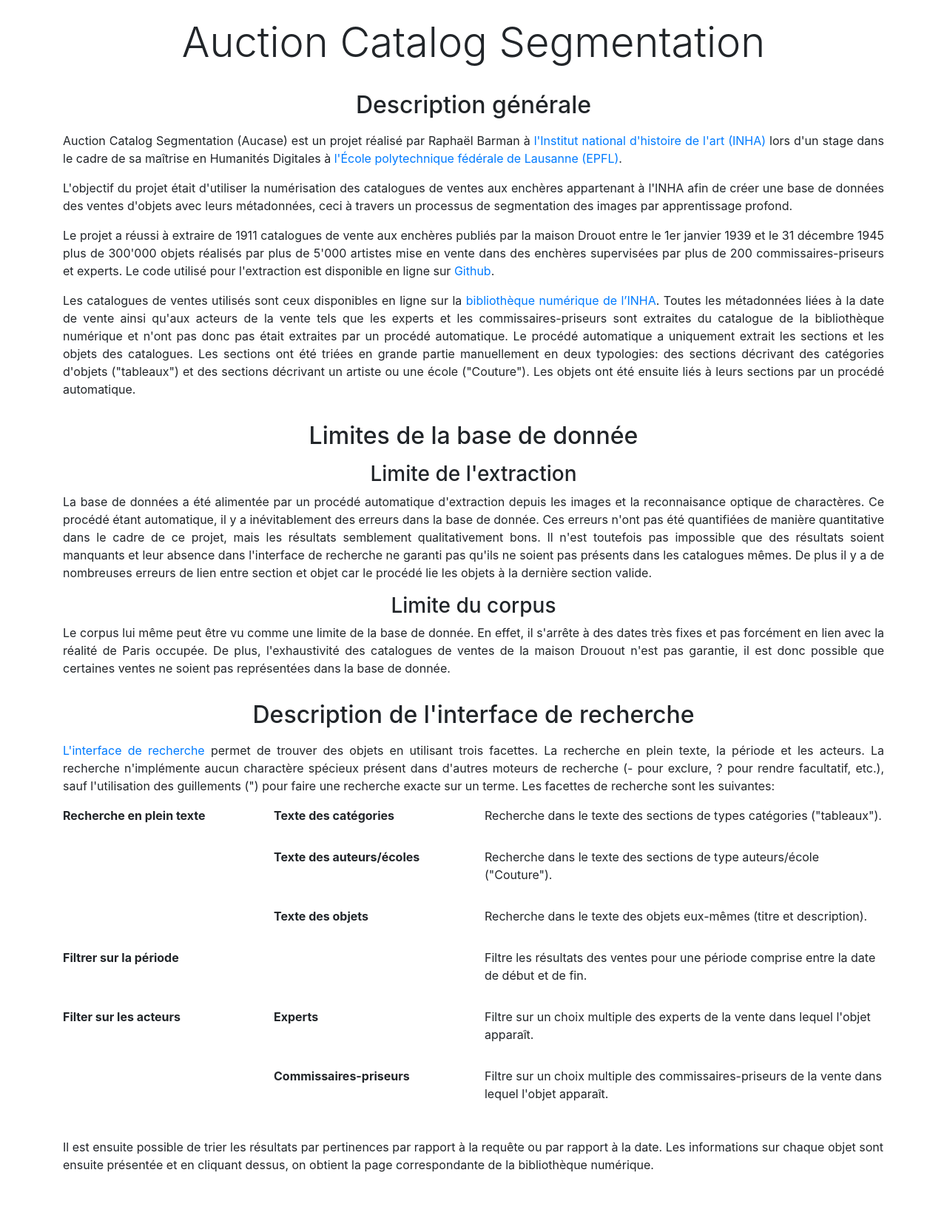
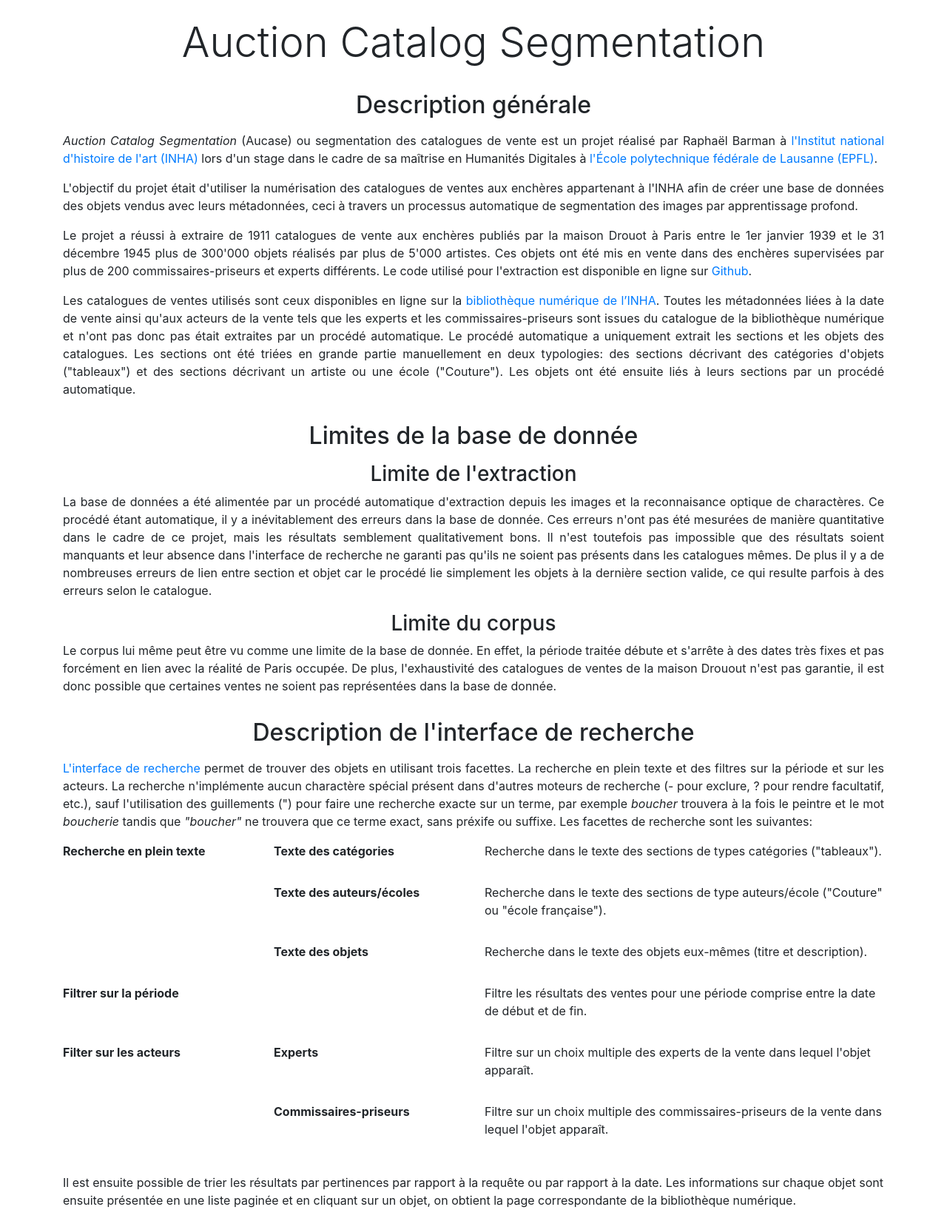
Before and after one commit to raphaelBarman/aucase-inha-frontend, a Flask app: page / in a window 1280 px wide. Shown: the part 56-1706 px from the top of the page at 74% size. Before the commit the page ends 1640 px from the top, so only its background shows below. Run offline with Flask 2, Linux system fonts and the light colour scheme; parts of the project's set-up code (start-up, migrations or seed data) failed here and were passed over; some libraries are stand-ins or nearby versions.

Commit message:
Better home page and readme + zip rather than gzip

```diff
--- a/app/templates/index.html
+++ b/app/templates/index.html
@@ -3,31 +3,31 @@
     <h1 class="text-center display-4 mt-4" id="title">Auction Catalog Segmentation</h1>
     <h2 class="text-center">Description générale</h2>
     <p class="text-justify">
-        Auction Catalog Segmentation (Aucase) est un projet réalisé par Raphaël Barman à <a href="https://inha.fr">l'Institut national d'histoire de l'art (INHA)</a> lors d'un stage dans le cadre de sa maîtrise en Humanités Digitales à <a href="https://epfl.ch"> l'École polytechnique fédérale de Lausanne (EPFL)</a>.
+        <i>Auction Catalog Segmentation</i> (Aucase) ou segmentation des catalogues de vente est un projet réalisé par Raphaël Barman à <a href="https://inha.fr">l'Institut national d'histoire de l'art (INHA)</a> lors d'un stage dans le cadre de sa maîtrise en Humanités Digitales à <a href="https://epfl.ch">l'École polytechnique fédérale de Lausanne (EPFL)</a>.
     </p>
 
     <p class="text-justify">
-        L'objectif du projet était d'utiliser la numérisation des catalogues de ventes aux enchères appartenant à l'INHA afin de créer une base de données des ventes d'objets avec leurs métadonnées, ceci à travers un processus de segmentation des images par apprentissage profond.
+        L'objectif du projet était d'utiliser la numérisation des catalogues de ventes aux enchères appartenant à l'INHA afin de créer une base de données des objets vendus avec leurs métadonnées, ceci à travers un processus automatique de segmentation des images par apprentissage profond.
     </p>
     <p class="text-justify">
-        Le projet a réussi à extraire de 1911 catalogues de vente aux enchères publiés par la maison Drouot entre le 1er janvier 1939 et le 31 décembre 1945 plus de 300'000 objets réalisés par plus de 5'000 artistes mise en vente dans des enchères supervisées par plus de 200 commissaires-priseurs et experts. Le code utilisé pour l'extraction est disponible en ligne sur <a href="https://github.com/raphaelBarman/aucase-inha">Github</a>.
+        Le projet a réussi à extraire de 1911 catalogues de vente aux enchères publiés par la maison Drouot à Paris entre le 1er janvier 1939 et le 31 décembre 1945 plus de 300'000 objets réalisés par plus de 5'000 artistes. Ces objets ont été mis en vente dans des enchères supervisées par plus de 200 commissaires-priseurs et experts différents. Le code utilisé pour l'extraction est disponible en ligne sur <a href="https://github.com/raphaelBarman/aucase-inha">Github</a>.
     </p>
     <p class="text-justify">
-        Les catalogues de ventes utilisés sont ceux disponibles en ligne sur la <a href="https://bibliotheque-numerique.inha.fr/collection/?&refine[Categories][]=Imprim%C3%A9s&refine[Categories][]=Imprim%C3%A9s$$$Catalogues%20de%20vente">bibliothèque numérique de l’INHA</a>. Toutes les métadonnées liées à la date de vente ainsi qu'aux acteurs de la vente tels que les experts et les commissaires-priseurs sont extraites du catalogue de la bibliothèque numérique et n'ont pas donc pas était extraites par un procédé automatique. Le procédé automatique a uniquement extrait les sections et les objets des catalogues. Les sections ont été triées en grande partie manuellement en deux typologies: des sections décrivant des catégories d'objets ("tableaux") et des sections décrivant un artiste ou une école ("Couture"). Les objets ont été ensuite liés à leurs sections par un procédé automatique.
+        Les catalogues de ventes utilisés sont ceux disponibles en ligne sur la <a href="https://bibliotheque-numerique.inha.fr/collection/?&refine[Categories][]=Imprim%C3%A9s&refine[Categories][]=Imprim%C3%A9s$$$Catalogues%20de%20vente">bibliothèque numérique de l’INHA</a>. Toutes les métadonnées liées à la date de vente ainsi qu'aux acteurs de la vente tels que les experts et les commissaires-priseurs sont issues du catalogue de la bibliothèque numérique et n'ont pas donc pas était extraites par un procédé automatique. Le procédé automatique a uniquement extrait les sections et les objets des catalogues. Les sections ont été triées en grande partie manuellement en deux typologies: des sections décrivant des catégories d'objets ("tableaux") et des sections décrivant un artiste ou une école ("Couture"). Les objets ont été ensuite liés à leurs sections par un procédé automatique.
     </p>
 
     <h2 class="text-center">Limites de la base de donnée</h2>
     <h3 class="text-center">Limite de l'extraction</h3>
     <p class="text-justify">
-        La base de données a été alimentée par un procédé automatique d'extraction depuis les images et la reconnaisance optique de charactères. Ce procédé étant automatique, il y a inévitablement des erreurs dans la base de donnée. Ces erreurs n'ont pas été quantifiées de manière quantitative dans le cadre de ce projet, mais les résultats semblement qualitativement bons. Il n'est toutefois pas impossible que des résultats soient manquants et leur absence dans l'interface de recherche ne garanti pas qu'ils ne soient pas présents dans les catalogues mêmes. De plus il y a de nombreuses erreurs de lien entre section et objet car le procédé lie les objets à la dernière section valide.
+        La base de données a été alimentée par un procédé automatique d'extraction depuis les images et la reconnaisance optique de charactères. Ce procédé étant automatique, il y a inévitablement des erreurs dans la base de donnée. Ces erreurs n'ont pas été mesurées de manière quantitative dans le cadre de ce projet, mais les résultats semblement qualitativement bons. Il n'est toutefois pas impossible que des résultats soient manquants et leur absence dans l'interface de recherche ne garanti pas qu'ils ne soient pas présents dans les catalogues mêmes. De plus il y a de nombreuses erreurs de lien entre section et objet car le procédé lie simplement les objets à la dernière section valide, ce qui resulte parfois à des erreurs selon le catalogue.
     </p>
     <h3 class="text-center">Limite du corpus</h3>
     <p class="text-justify">
-        Le corpus lui même peut être vu comme une limite de la base de donnée. En effet, il s'arrête à des dates très fixes et pas forcément en lien avec la réalité de Paris occupée. De plus, l'exhaustivité des catalogues de ventes de la maison Drouout n'est pas garantie, il est donc possible que certaines ventes ne soient pas représentées dans la base de donnée.
+        Le corpus lui même peut être vu comme une limite de la base de donnée. En effet, la période traitée débute et s'arrête à des dates très fixes et pas forcément en lien avec la réalité de Paris occupée. De plus, l'exhaustivité des catalogues de ventes de la maison Drouout n'est pas garantie, il est donc possible que certaines ventes ne soient pas représentées dans la base de donnée.
     </p>
     <h2 class="text-center">Description de l'interface de recherche</h2>
     <p class="text-justify">
-        <a href="/search">L'interface de recherche</a> permet de trouver des objets en utilisant trois facettes. La recherche en plein texte, la période et les acteurs. La recherche n'implémente aucun charactère spécieux présent dans d'autres moteurs de recherche (- pour exclure, ? pour rendre facultatif, etc.), sauf l'utilisation des guillements (") pour faire une recherche exacte sur un terme. Les facettes de recherche sont les suivantes:
+        <a href="/search">L'interface de recherche</a> permet de trouver des objets en utilisant trois facettes. La recherche en plein texte et des filtres sur la période et sur les acteurs. La recherche n'implémente aucun charactère spécial présent dans d'autres moteurs de recherche (- pour exclure, ? pour rendre facultatif, etc.), sauf l'utilisation des guillements (") pour faire une recherche exacte sur un terme, par exemple <i>boucher</i> trouvera à la fois le peintre et le mot <i>boucherie</i> tandis que <i>"boucher"</i> ne trouvera que ce terme exact, sans préxife ou suffixe. Les facettes de recherche sont les suivantes:
         <dl class="row">
             <dt class="col-sm-3">Recherche en plein texte</dt>
             <dd class="col-sm-9">
@@ -40,7 +40,7 @@
             <dd class="col-sm-9">
                 <dl class="row">
                     <dt class="col-sm-4">Texte des auteurs/écoles</dt>
-                    <dd class="col-sm-8">Recherche dans le texte des sections de type auteurs/école ("Couture").</dd>
+                    <dd class="col-sm-8">Recherche dans le texte des sections de type auteurs/école ("Couture" ou "école française").</dd>
                 </dl>
             </dd>
             <dt class="col-sm-3"></dt>
@@ -72,7 +72,7 @@
                 </dl>
             </dd>
         </dl>
-        Il est ensuite possible de trier les résultats par pertinences par rapport à la requête ou par rapport à la date. Les informations sur chaque objet sont ensuite présentée et en cliquant dessus, on obtient la page correspondante de la bibliothèque numérique.
+        Il est ensuite possible de trier les résultats par pertinences par rapport à la requête ou par rapport à la date. Les informations sur chaque objet sont ensuite présentée en une liste paginée et en cliquant sur un objet, on obtient la page correspondante de la bibliothèque numérique.
     </p>
 </div>
 {% endblock %}
```
Also changed, not shown: README.md, 1 other file.
